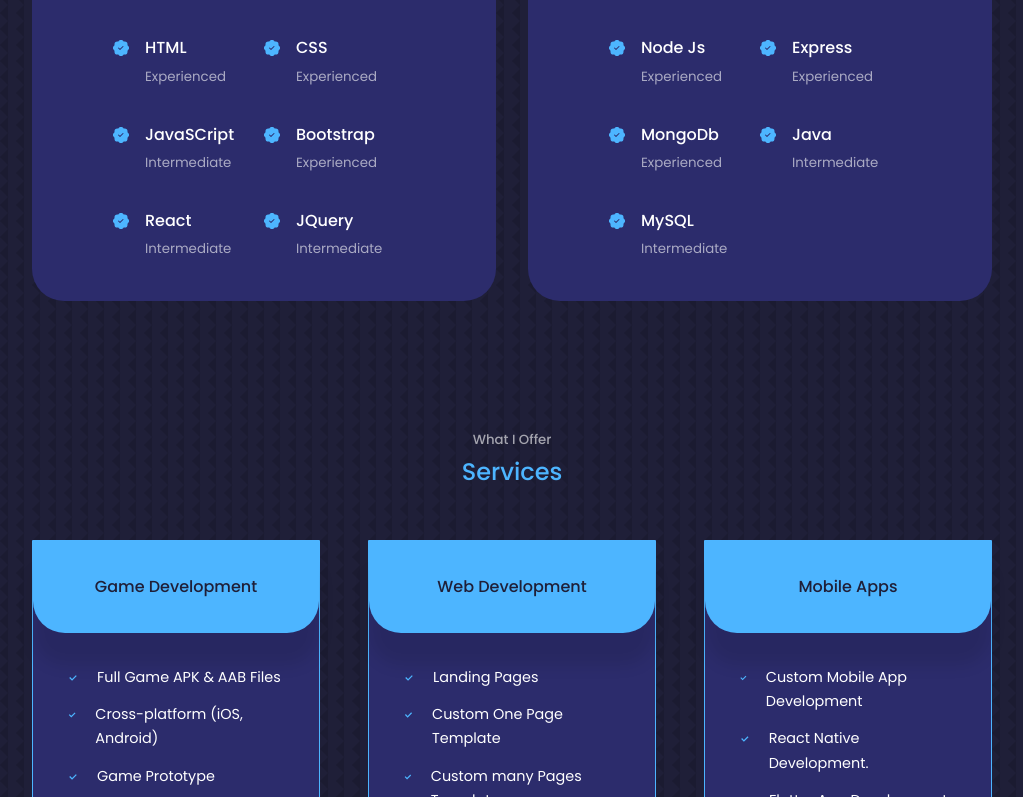
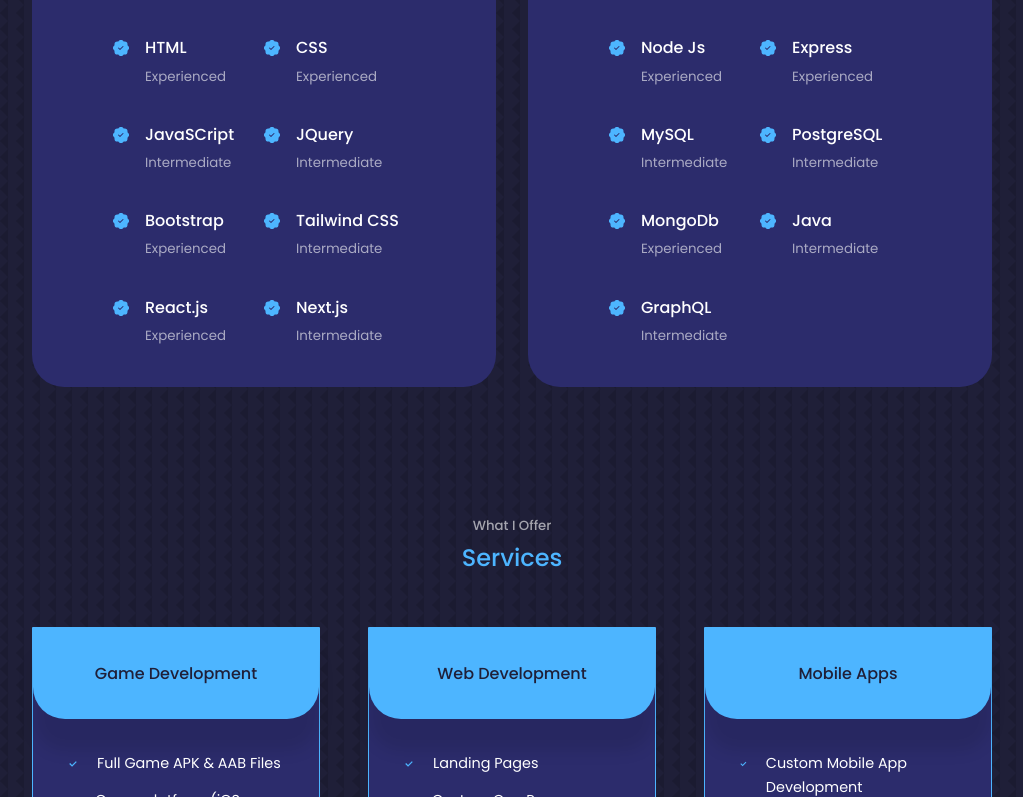
Before and after one commit to Babar-Jawad-Anjum/personal-portfolio-website, a React (Create React App) app: page / in a window 1280 px wide. Shown: the part 1803-2600 px from the top of the page, without its empty margins (128-1151 px from the left). Built offline with nearby package versions, Linux system fonts and the light colour scheme.

Commit message:
Skills added

```diff
--- a/src/components/experience/Experience.jsx
+++ b/src/components/experience/Experience.jsx
@@ -40,6 +40,13 @@
                 <small className="text-light">Intermediate</small>
               </div>
             </article>
+            <article className="experience__details">
+              <BsPatchCheckFill className="experience__details-icons" />
+              <div>
+                <h4>JQuery</h4>
+                <small className="text-light">Intermediate</small>
+              </div>
+            </article>
 
             <article className="experience__details">
               <BsPatchCheckFill className="experience__details-icons" />
@@ -51,14 +58,21 @@
             <article className="experience__details">
               <BsPatchCheckFill className="experience__details-icons" />
               <div>
-                <h4>React</h4>
+                <h4>Tailwind CSS</h4>
                 <small className="text-light">Intermediate</small>
               </div>
             </article>
             <article className="experience__details">
               <BsPatchCheckFill className="experience__details-icons" />
               <div>
-                <h4>JQuery</h4>
+                <h4>React.js</h4>
+                <small className="text-light">Experienced</small>
+              </div>
+            </article>
+            <article className="experience__details">
+              <BsPatchCheckFill className="experience__details-icons" />
+              <div>
+                <h4>Next.js</h4>
                 <small className="text-light">Intermediate</small>
               </div>
             </article>
@@ -88,11 +102,25 @@
             <article className="experience__details">
               <BsPatchCheckFill className="experience__details-icons" />
               <div>
+                <h4>MySQL</h4>
+                <small className="text-light">Intermediate</small>
+              </div>
+            </article>
+            <article className="experience__details">
+              <BsPatchCheckFill className="experience__details-icons" />
+              <div>
+                <h4>PostgreSQL</h4>
+                <small className="text-light">Intermediate</small>
+              </div>
+            </article>
+
+            <article className="experience__details">
+              <BsPatchCheckFill className="experience__details-icons" />
+              <div>
                 <h4>MongoDb</h4>
                 <small className="text-light">Experienced</small>
               </div>
             </article>
-
             <article className="experience__details">
               <BsPatchCheckFill className="experience__details-icons" />
               <div>
@@ -103,7 +131,7 @@
             <article className="experience__details">
               <BsPatchCheckFill className="experience__details-icons" />
               <div>
-                <h4>MySQL</h4>
+                <h4>GraphQL</h4>
                 <small className="text-light">Intermediate</small>
               </div>
             </article>
--- a/src/components/portfolio/Portfolio.jsx
+++ b/src/components/portfolio/Portfolio.jsx
@@ -18,6 +18,7 @@
       id: 1,
       image: IMG1,
       title: "Text-Utils App",
+      // tech: "       React.js, Bootstrap",
       github: "https://github.com/Babar-Jawad-Anjum/TextUtils-React",
       demo: "https://babar-jawad-anjum.github.io/TextUtils-React/",
     },
@@ -65,13 +66,14 @@
       <h2>Portfolio</h2>
 
       <div className="container portfolio__container">
-        {data.map(({ id, image, title, github, demo }) => {
+        {data.map(({ id, image, title, tech, github, demo }) => {
           return (
             <article data-aos="fade-left" className="portfolio__item" key={id}>
               <div className="portfolio__item-image">
                 <img src={image} alt={title} />
               </div>
               <h3>{title}</h3>
+              {/* <h5>Tech Used:{tech}</h5> */}
               <div className="portfolio__item-cta">
                 <a
                   href={github}
--- a/src/components/portfolio/portfolio.css
+++ b/src/components/portfolio/portfolio.css
@@ -32,7 +32,7 @@
 
 .portfolio__item h3 {
 
-    margin: 1.2rem 0 2rem;
+    margin: 1.2rem 0 1.2rem;
 
 }
 
```
